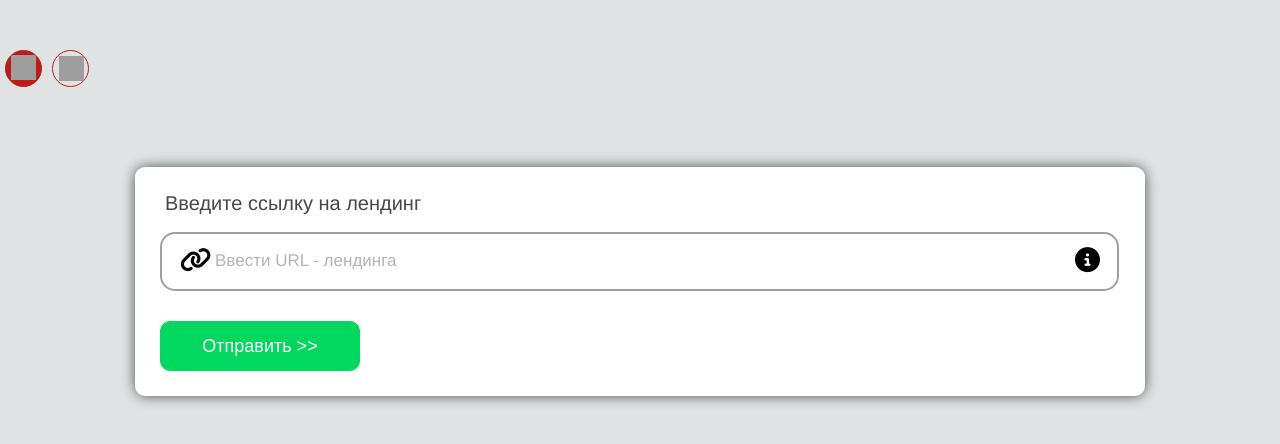
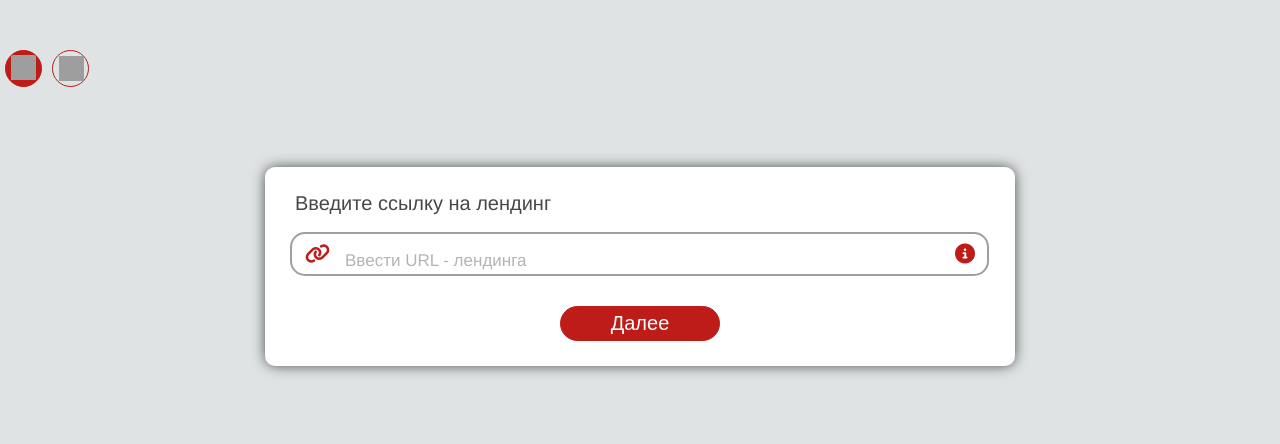
Before and after one commit to razumovr/deliveryclub, a Django app: page /utmgenerator/hr/pageurl/ in a window 1280 px wide. Shown: the part 80-524 px from the top of the page. Run offline with Django 3.2, Linux system fonts and the light colour scheme; the visitor is signed in with stand-in values (Sample User, id 1); some libraries are stand-ins or nearby versions; grey boxes are pictures that could not be loaded.

Commit message:
First screen UTM

```diff
--- a/Utmmetka/templates/hr/urlname.html
+++ b/Utmmetka/templates/hr/urlname.html
@@ -10,7 +10,7 @@
     }
 
     .container {
-        width: 960px;
+        width: 700px;
         margin: 80px auto 40px auto;
         background: #ffffff;
         padding: 25px;
@@ -48,13 +48,14 @@
     }
     .form-item i {
         position: absolute;
-        bottom: 18px;
-        left: 20px;
-        font-size: 25px;
+        bottom: 12px;
+        left: 15px;
+        font-size: 20px;
+        color: #be1c18;
     }
     .form-item i.fa-info-circle {
         left: auto;
-        right: 20px;
+        right: 15px;
         cursor: pointer;
     }
     .form-item i.fa-info-circle p {
@@ -100,7 +101,7 @@
     }
     .form-input {
         width: calc(100% - 70px);
-        height: 45px;
+        height: 30px;
         padding: 5px 15px 5px 50px;
         border: 2px solid #9f9f9f;
         -webkit-border-radius: 15px;
@@ -495,6 +496,39 @@
         font-size: 23px;
     }
 
+    .buttons-group {
+        display: flex;
+        align-items: center;
+        justify-content: center;
+    }
+
+    .buttons-group button {
+        font-size: 20px;
+        border: 1px solid #be1c18;
+        padding: 5px 50px;
+        -webkit-border-radius: 100px;
+        -moz-border-radius: 100px;
+        border-radius: 100px;
+        background: #be1c18;
+        color: #ffffff;
+        cursor: pointer;
+        -webkit-transition: 0.3s;
+        -moz-transition: 0.3s;
+        -ms-transition: 0.3s;
+        -o-transition: 0.3s;
+        transition: 0.3s;
+    }
+
+    .buttons-group button:hover {
+        -webkit-box-shadow: 0px 0px 14px -1px rgba(0, 0, 0, 0.75);
+        -moz-box-shadow: 0px 0px 14px -1px rgba(0, 0, 0, 0.75);
+        box-shadow: 0px 0px 14px -1px rgba(0, 0, 0, 0.75);
+        background: #ffffff;
+        color: #be1c18;
+    }
+
+
+
 </style>
 
 <div class="big-container">
@@ -525,7 +559,9 @@
             </i>
             <span class="form-label">Ввести URL - лендинга</span>
         </div>
-        <button type="submit" class="btn">Отправить &gt;&gt;</button>
+        <div class="buttons-group">
+            <button type="submit" class="next">Далее</button>
+        </div>
     </form>
 </div>
 
```
